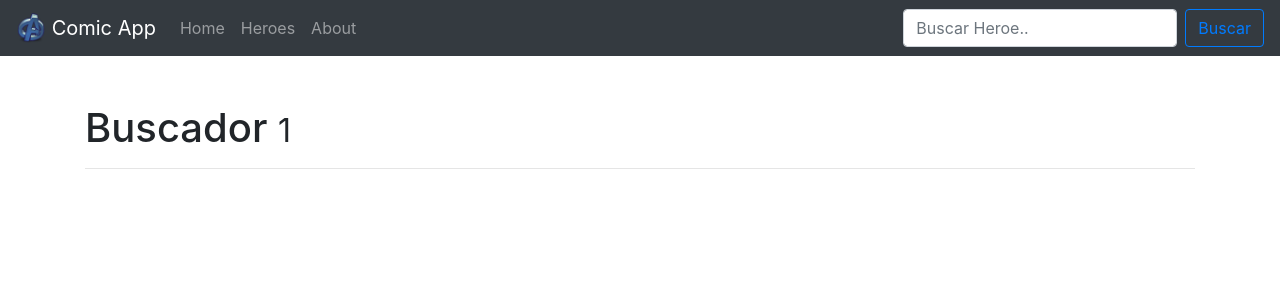
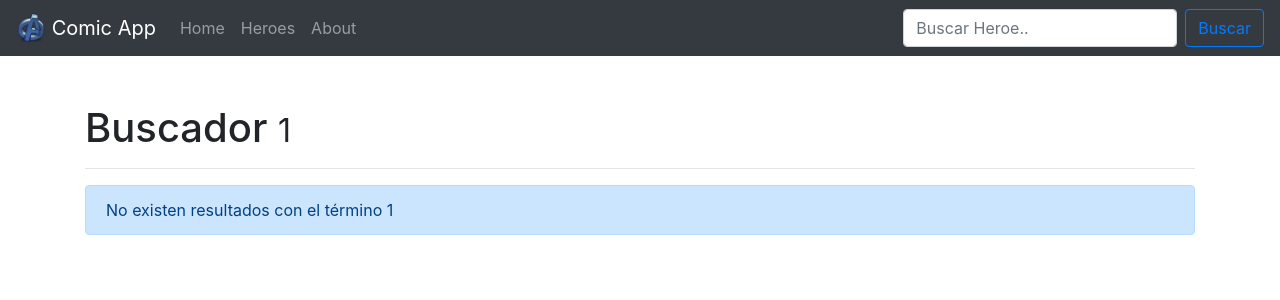
Before and after one commit to arandajm/comic-app, an Angular app: page /buscar/1 in a window 1280 px wide. Shown: the top 300 px of the page. Built offline with nearby package versions, Linux system fonts and the light colour scheme.

Commit message:
Showing an alert message when there arent results to show

```diff
--- a/src/app/components/search/search.component.html
+++ b/src/app/components/search/search.component.html
@@ -2,6 +2,13 @@
     Buscador <small> {{ term }}</small>
 </h1>
 <hr />
+<div class="row animated fadeIn fast" *ngIf="heroes.length === 0">
+    <div class="col-md-12">
+        <div class="alert alert-primary" role="alert">
+            No existen resultados con el término {{ term }}
+        </div>
+    </div>
+</div>
 <div class="card-columns">
     <div class="card animated fadeIn fast" *ngFor="let heroe of heroes; let i = index">
         <img [src]="heroe.img" class="card-img-top" [alt]="heroe.nombre" />
--- a/src/app/components/search/search.component.ts
+++ b/src/app/components/search/search.component.ts
@@ -1,6 +1,6 @@
 import { Component, OnInit } from '@angular/core';
 import { HeroesService, Heroe } from '../../services/heroes.service';
-import { Router, ActivatedRoute } from '@angular/router';
+import { ActivatedRoute } from '@angular/router';
 
 @Component({
   selector: 'app-search',
```
